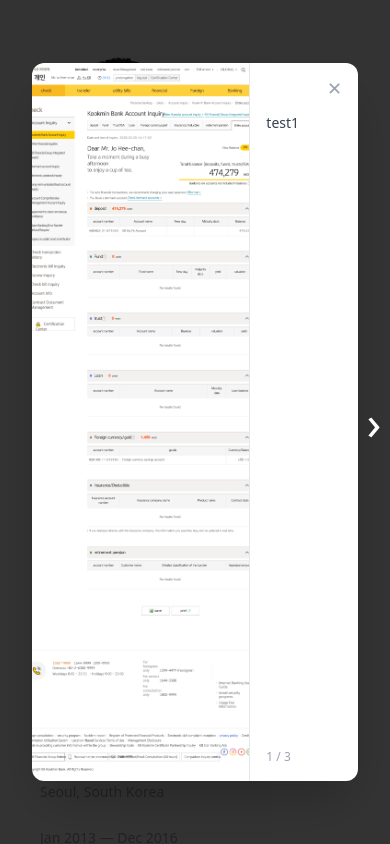
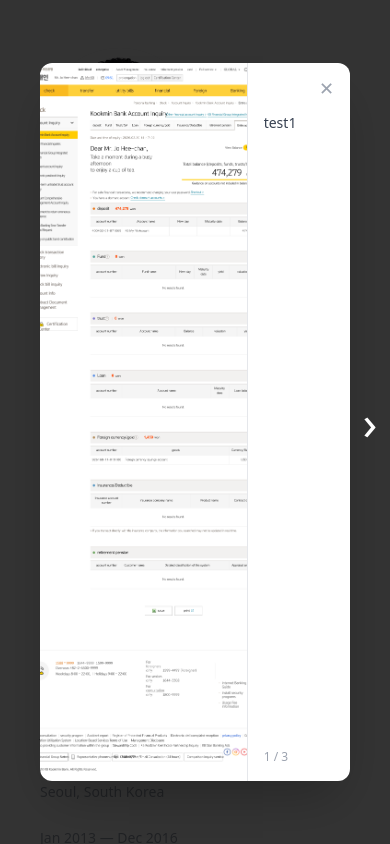
Before and after one commit to techzombee/techzombee-portfolio, a Next.js app: page / in a window 390 px wide. Both pictures are taken after a click on the button 88 px from the left and 664 px from the top of the page. Shown: the top 844 px of the page. Built offline with nearby package versions, Linux system fonts and the light colour scheme.

Commit message:
fix: center lightbox card and prevent arrow overlap on mobile
Co-Authored-By: Claude Sonnet 4.6 <noreply@anthropic.com>

```diff
--- a/components/ui/ImageGallery.tsx
+++ b/components/ui/ImageGallery.tsx
@@ -38,11 +38,11 @@ export default function ImageGallery({ images, captions = [] }: Props) {
 
             {index !== null && (
                 <div
-                    className="fixed inset-0 z-50 flex items-center bg-black/80"
+                    className="fixed inset-0 z-50 flex items-center justify-center bg-black/80"
                     onClick={() => setIndex(null)}
                 >
-                    {/* Prev arrow — in dark overlay area */}
-                    <div className="w-8 sm:w-16 flex-shrink-0 flex justify-center">
+                    {/* Prev arrow column — always present to keep card centered */}
+                    <div className="w-10 sm:w-16 flex-shrink-0 flex justify-center">
                         {index > 0 && (
                             <button
                                 onClick={e => { e.stopPropagation(); setIndex(index - 1) }}
@@ -55,7 +55,7 @@ export default function ImageGallery({ images, captions = [] }: Props) {
 
                     {/* Card */}
                     <div
-                        className="flex flex-1 h-[85vh] max-w-5xl rounded-xl overflow-hidden shadow-2xl"
+                        className="flex flex-1 max-w-5xl h-[85vh] rounded-xl overflow-hidden shadow-2xl"
                         onClick={e => e.stopPropagation()}
                     >
                         {/* Image */}
@@ -84,8 +84,8 @@ export default function ImageGallery({ images, captions = [] }: Props) {
                         </div>
                     </div>
 
-                    {/* Next arrow — in dark overlay area */}
-                    <div className="w-8 sm:w-16 flex-shrink-0 flex justify-center">
+                    {/* Next arrow column — always present to keep card centered */}
+                    <div className="w-10 sm:w-16 flex-shrink-0 flex justify-center">
                         {index < images.length - 1 && (
                             <button
                                 onClick={e => { e.stopPropagation(); setIndex(index + 1) }}
```
